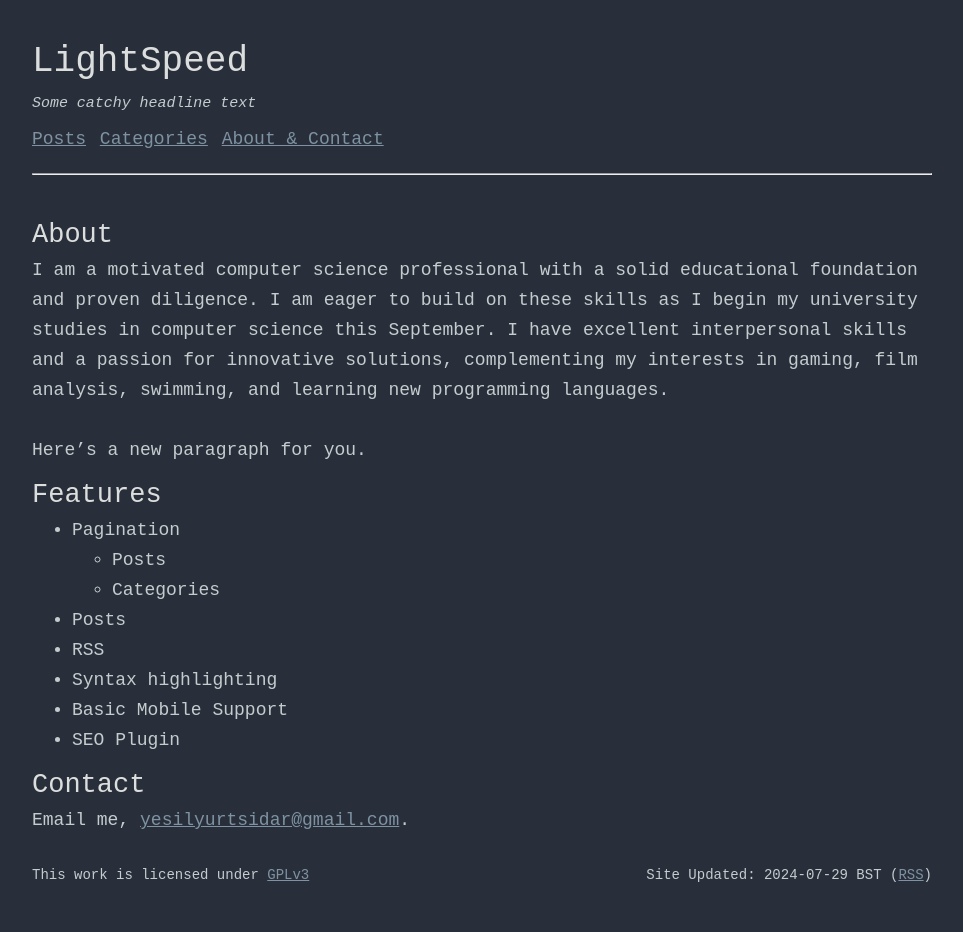
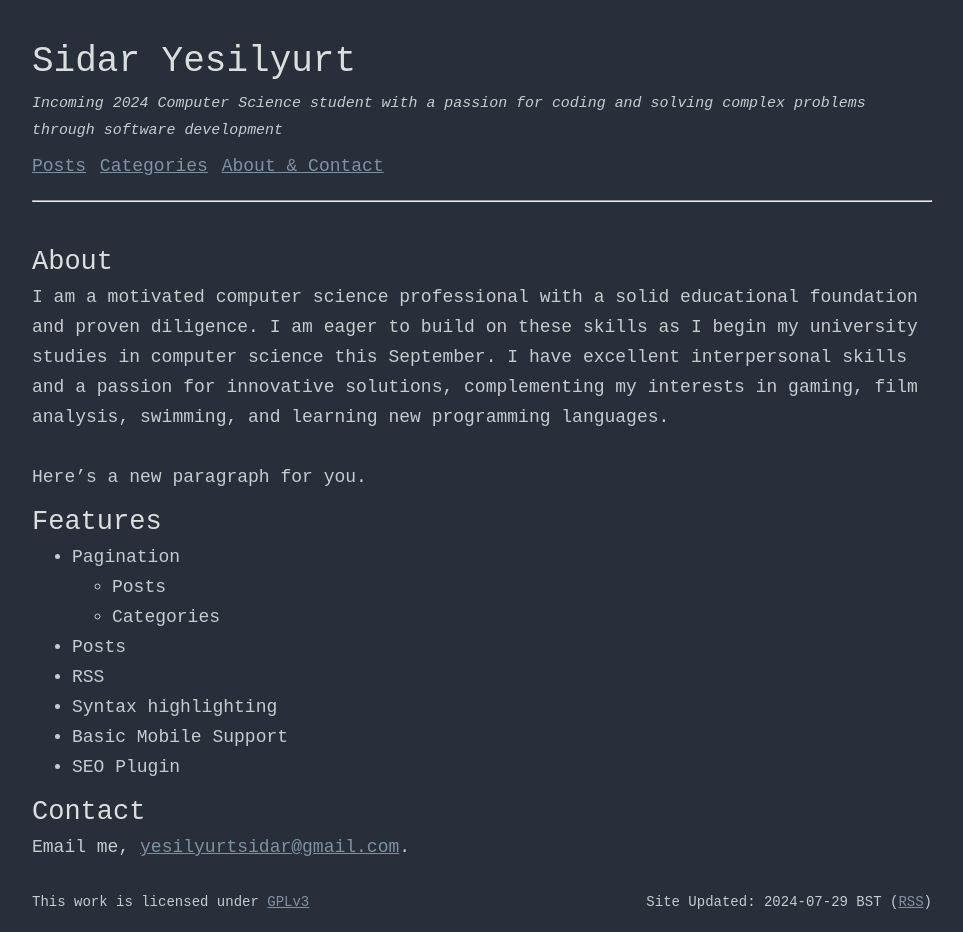
Before and after one commit to sidar-yesilyurt/sidar-yesilyurt.github.io, a Jekyll site: the page built from index.md, in a window 1280 px wide. Shown: the whole page, without its empty margins (158-1121 px from the left). Built offline with Jekyll 4.4.1, drawn with Linux system fonts in a browser that asks for light colours; before the commit the page ends 905 px from its top, so only the background shows below that.

Commit message:
Update header.html

```diff
--- a/_includes/header.html
+++ b/_includes/header.html
@@ -1,7 +1,7 @@
 <div class="header">
-    <h1>LightSpeed</h1>
+    <h1>Sidar Yesilyurt</h1>
     <br>
-    <h5><i>Some catchy headline text</i></h5>
+    <h5><i>Incoming 2024 Computer Science student with a passion for coding and solving complex problems through software development</i></h5>
     <br>
     {% include nav.html %}
     <hr>
```
